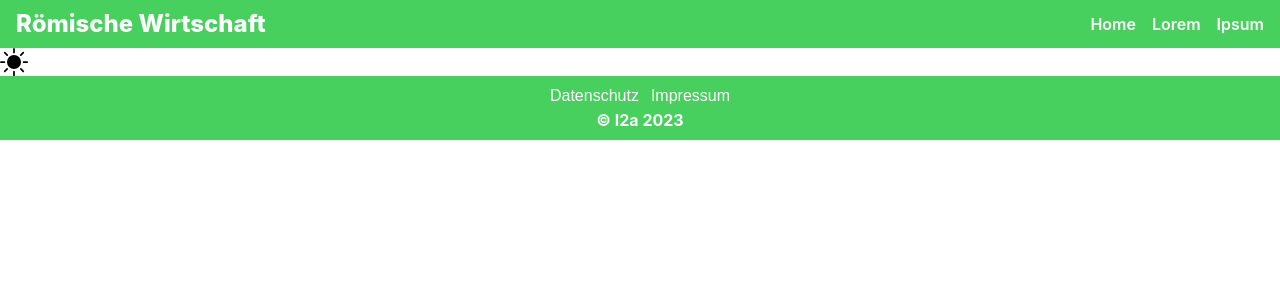
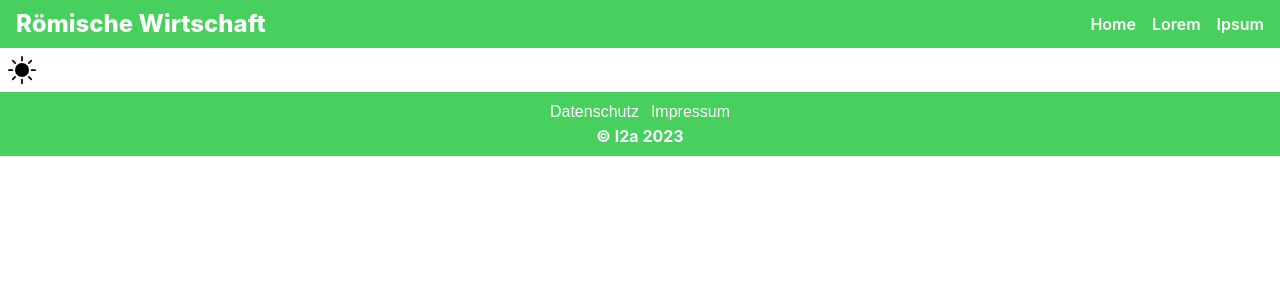
Before and after one commit to x47base/PrWR-Probe-IDPA23, a React (Create React App) app: page / in a window 1280 px wide. Shown: the top 300 px of the page. Built offline with nearby package versions, Linux system fonts and the light colour scheme.

Commit message:
Update Base of Main

```diff
--- a/src/components/Main/main.js
+++ b/src/components/Main/main.js
@@ -8,7 +8,7 @@ import BuildIcon from '../Icon/icon';
 
 export default function Main({ }){
     return (
-        <main>
+        <main className="w-full p-2">
             <section>
 
                 <div className="min-h-fit">
```
